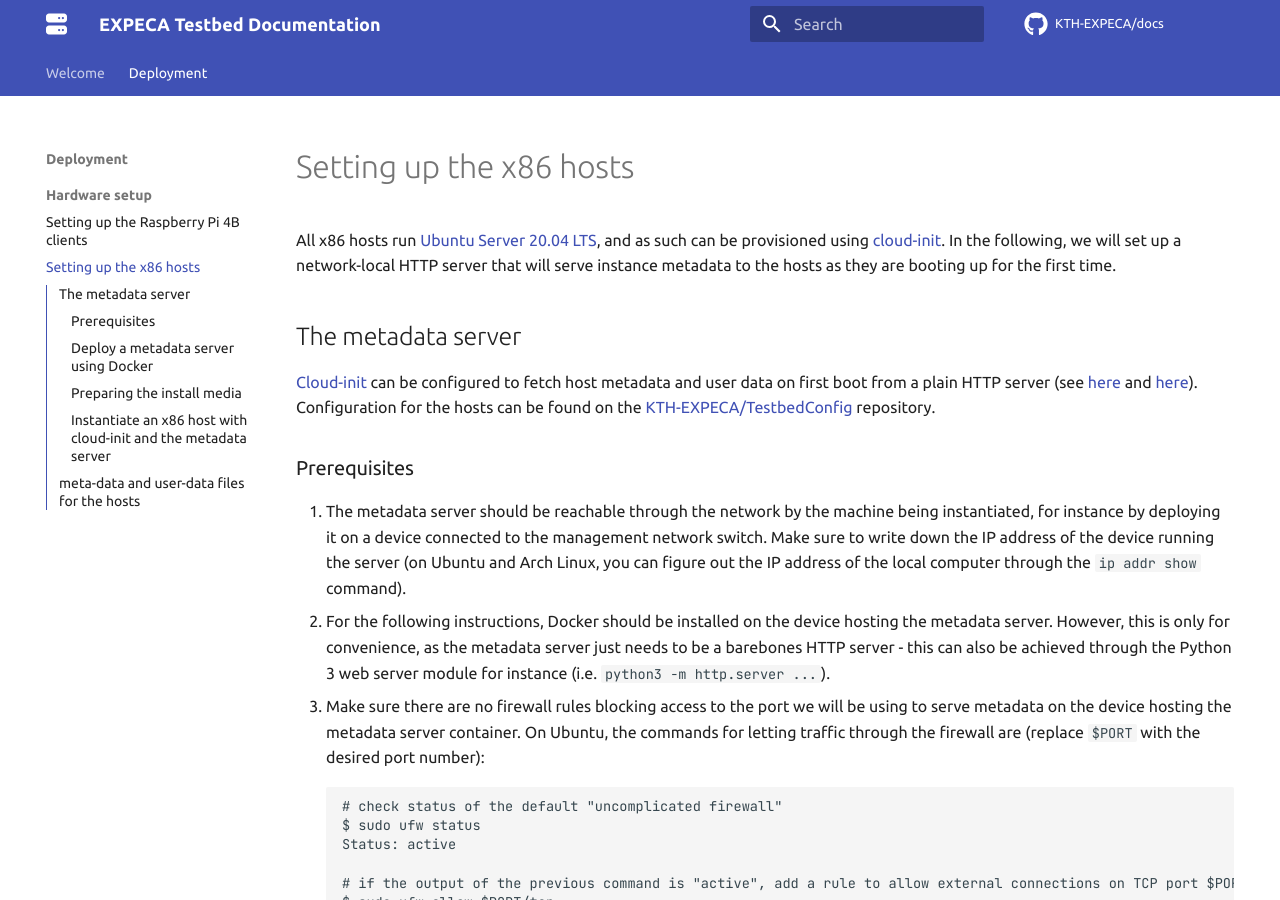
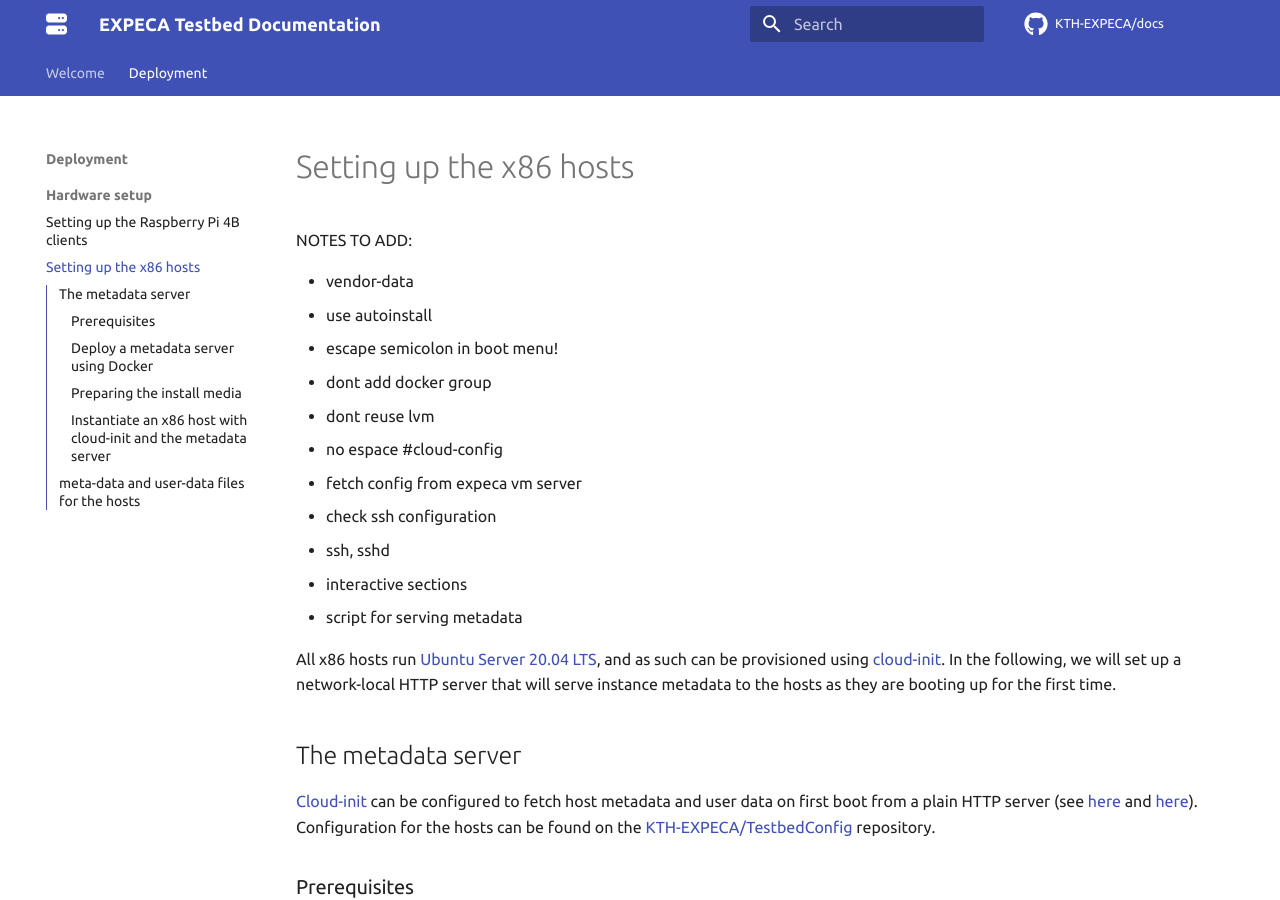
Before and after one commit to KTH-EXPECA/devdocs, an MkDocs documentation site: the page built from docs/deployment/hardware_setup/x86hosts.md, in a window 1280 px wide and 900 px high. Built offline with MkDocs 1.6.1 and Material for MkDocs 9.7.7, drawn with Linux system fonts in a browser that asks for light colours; comment, search, counter and statistics services are not loaded.

Commit message:
comments

```diff
--- a/docs/deployment/hardware_setup/x86hosts.md
+++ b/docs/deployment/hardware_setup/x86hosts.md
@@ -1,4 +1,18 @@
 # Setting up the x86 hosts
+
+NOTES TO ADD:
+
+- vendor-data
+- use autoinstall
+- escape semicolon in boot menu!
+- dont add docker group
+- dont reuse lvm
+- no espace #cloud-config
+- fetch config from expeca vm server
+- check ssh configuration
+- ssh, sshd
+- interactive sections
+- script for serving metadata
 
 All x86 hosts run [Ubuntu Server 20.04 LTS](https://releases.ubuntu.com/20.04/), and as such can be provisioned using [cloud-init](https://cloudinit.readthedocs.io/en/latest/).
 In the following, we will set up a network-local HTTP server that will serve instance metadata to the hosts as they are booting up for the first time.
```
